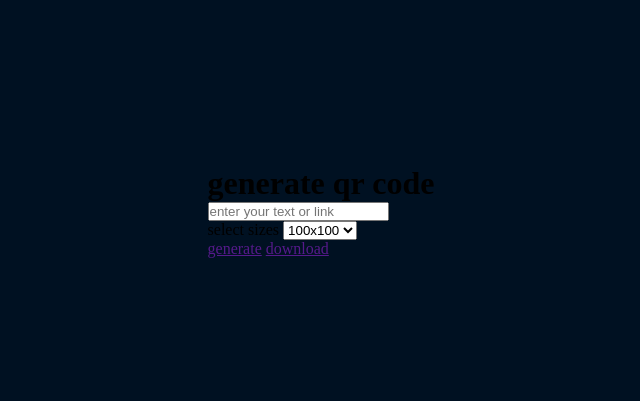
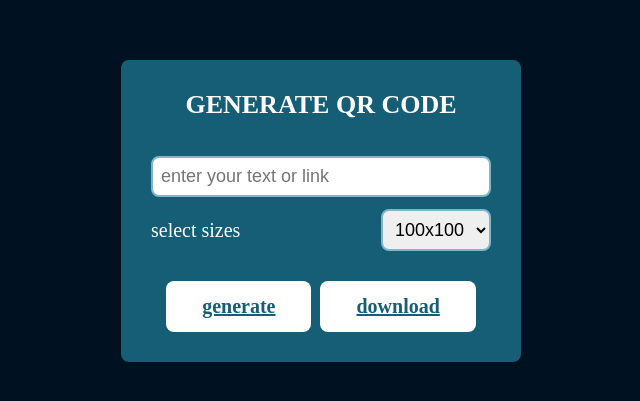
Before and after one commit to Vermaa-satyam/QR-generator, a plain HTML site: page index.html in a window 1280 px wide. Shown: the part 189-590 px from the top of the page, without its empty margins (319-959 px from the left). Drawn offline with Linux system fonts and the light colour scheme.

Commit message:
html css completed will be starting js

```diff
--- a/index.html
+++ b/index.html
@@ -8,7 +8,7 @@
 </head>
 <body>
     <div class="box">
-        <div class="qr_body"><h1>generate qr code</h1>
+        <div class="qr_header"><h1>generate qr code</h1>
         <input type="text" placeholder="enter your text or link">
         <div><label for="select">select sizes</label>
             <select id="select">
--- a/style.css
+++ b/style.css
@@ -1,5 +1,8 @@
 :root{
-    --bcg-color: #001122
+    --bcg-color: #001122;
+    --primary-color : #155e75;
+    --secondry-color : #ffff;
+    --border-color : #7fb7c9;
 }
 *{
     margin: 0;
@@ -15,3 +18,51 @@ body{
     align-content: center;
     background-color: var(--bcg-color);
 }
+.box {
+    background-color: var(--primary-color);
+    padding: 30px;
+    width: 400px;
+    border-radius: 8px;
+}
+.qr_header h1{
+    font-size: 26px;
+    text-align: center;
+    color: var(--secondry-color);
+    margin-bottom: 24px;
+    text-transform: uppercase;
+}
+.qr_header input{
+    width: 100%;
+    margin-block: 12px;
+}
+.qr_header input,select{
+    padding: 8px;
+    border-radius: 8px;
+    font-size: 18px ;
+    outline: none;
+    border:  2px solid var(--border-color);
+}
+.qr_header label{
+    color: var(--secondry-color);
+    font-size: 20px;
+}
+.qr_header div{
+    display: flex;
+    justify-content: space-between;
+    align-items: center;
+}
+.qr_footer{
+    margin-top: 30px;
+    display: flex;
+    justify-content: center;
+    gap: 5px;
+}
+.qr_footer a {
+    font-size: 20px;
+    padding: 14px 36px;
+    margin-inline:2px ;
+    color:  var(--primary-color);
+    border-radius: 8px;
+    font-weight: 600;
+    background-color: var(--secondry-color);
+}
```
